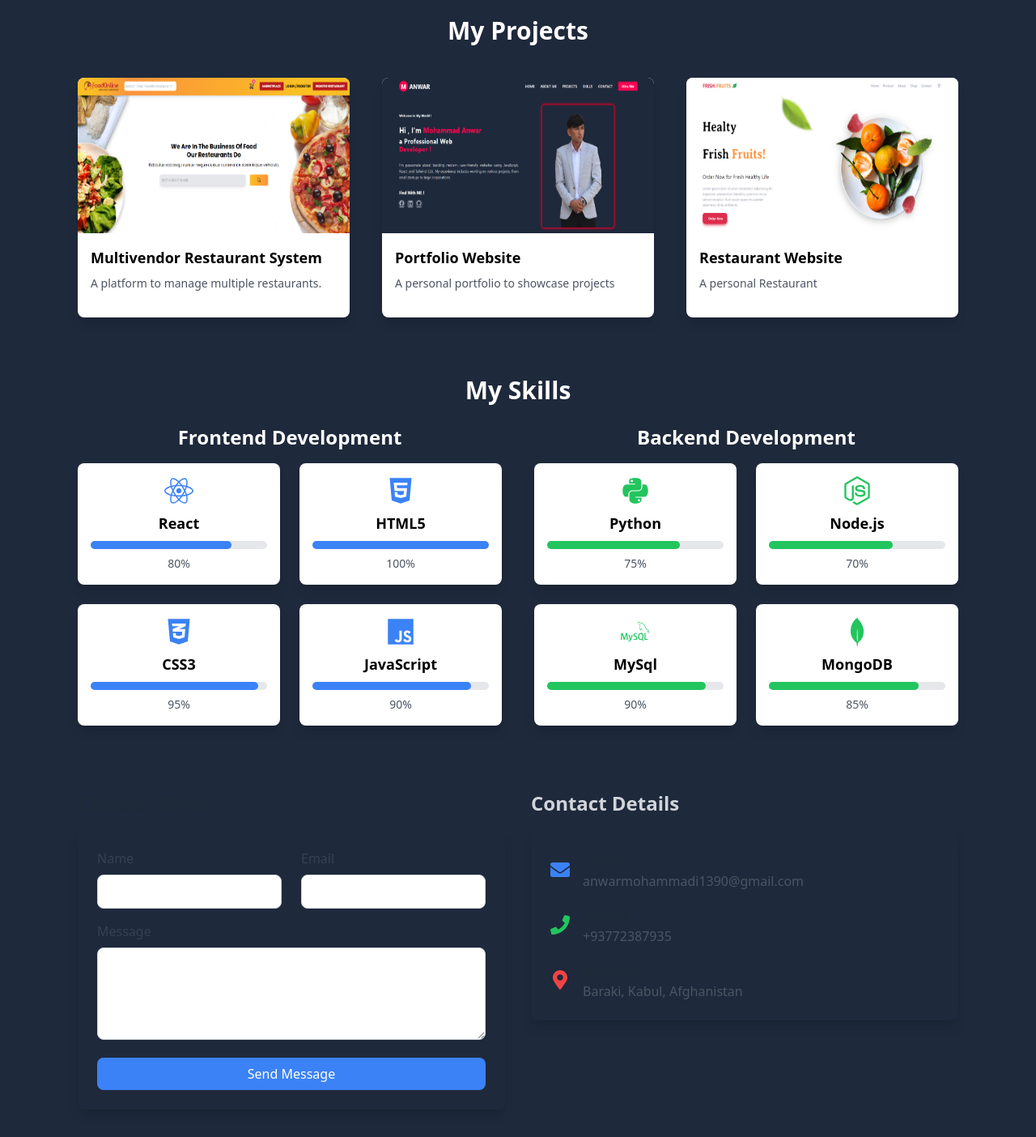
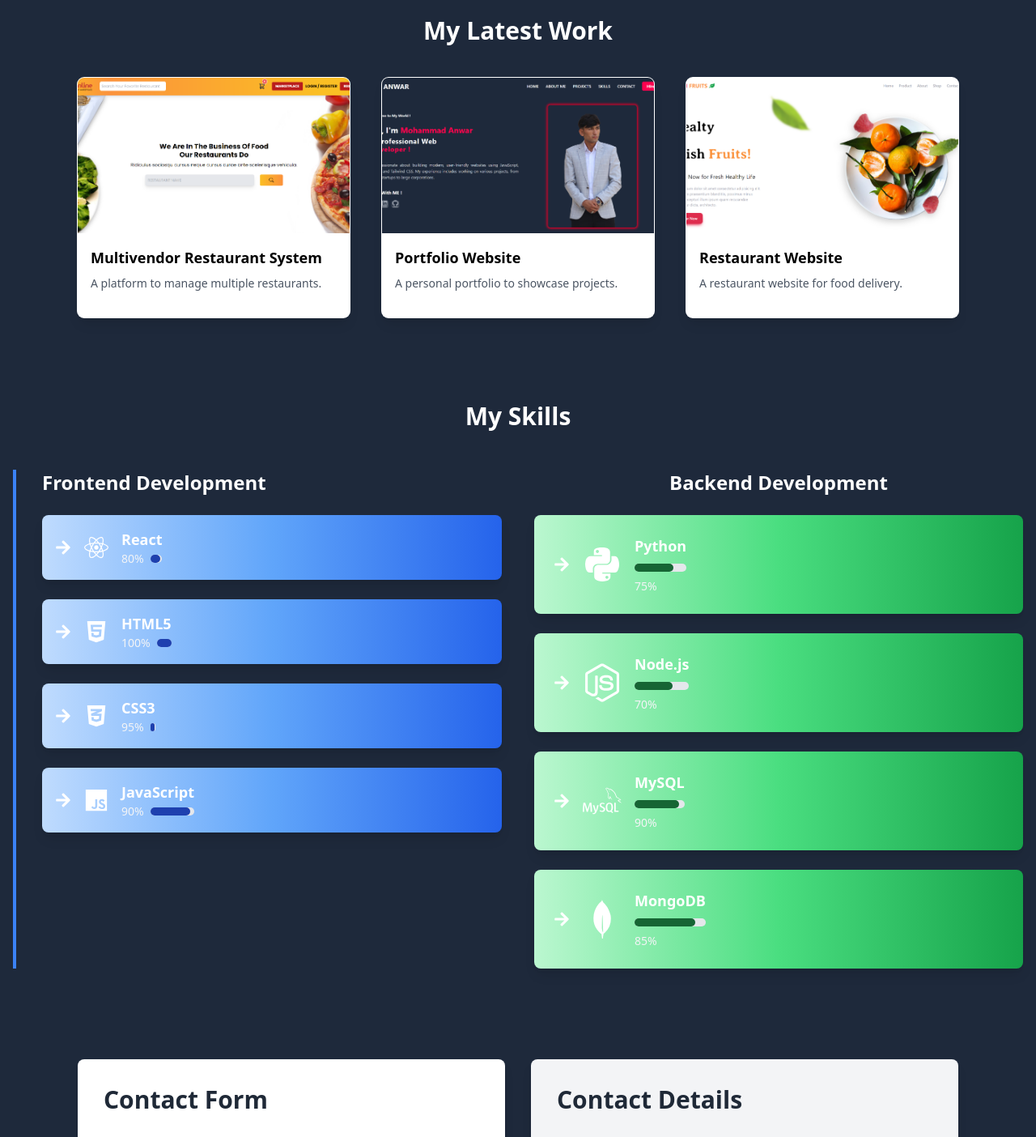
Before and after one commit to AnwarMohammadi2001/My_Portfolio, a React (Vite) app: page / in a window 1280 px wide. Shown: the part 1330-2734 px from the top of the page at 81% size. Built offline with nearby package versions, Linux system fonts and the light colour scheme; a web font is replaced by a local one.

Commit message:
fixed the some errore

```diff
--- a/src/Components/Contact.jsx
+++ b/src/Components/Contact.jsx
@@ -1,23 +1,33 @@
 import React from "react";
 import { FaEnvelope, FaPhone, FaMapMarkerAlt } from "react-icons/fa";
+import { motion } from "framer-motion";
 
 const Contact = () => {
+  const sectionAnimation = {
+    hidden: { opacity: 0, y: 50 },
+    visible: { opacity: 1, y: 0 },
+  };
+
+  const iconStyle = "text-2xl mr-4";
+  const infoStyle = "text-lg font-semibold text-gray-800";
+  const textStyle = "text-gray-600";
+
   return (
-    <div id="contact" className=" mx-auto px-4 py-12">
-      <div className="container">
+    <div id="contact" className="container mx-auto px-4 py-12">
+      <motion.div
+        className="container grid grid-cols-1 lg:grid-cols-2 gap-8"
+        initial="hidden"
+        animate="visible"
+        variants={sectionAnimation}
+        transition={{ duration: 0.8, ease: "easeInOut" }}
+      >
         {/* Contact Form Section */}
-        <div className="flex flex-col lg:flex-row gap-8">
-          {/* Contact Form */}
-          <div className="flex-1">
-            <h2 className="text-2xl font-semibold mb-4 text-gray-800">
+        <div className="bg-white rounded-lg shadow-lg p-8">
+          <h2 className="text-3xl font-semibold mb-6 text-gray-800">
             Contact Form
           </h2>
-            <form
-              action="#"
-              method="POST"
-              className="p-6 rounded-lg shadow-lg"
-            >
-              <div className="grid grid-cols-1 md:grid-cols-2 gap-6 mb-4">
+          <form action="#" method="POST" className="space-y-6">
+            <div className="grid grid-cols-1 md:grid-cols-2 gap-6">
               <div>
                 <label htmlFor="name" className="block text-gray-700 mb-2">
                   Name
@@ -43,7 +53,7 @@ const Contact = () => {
                 />
               </div>
             </div>
-              <div className="mb-4">
+            <div>
               <label htmlFor="message" className="block text-gray-700 mb-2">
                 Message
               </label>
@@ -64,39 +74,53 @@ const Contact = () => {
           </form>
         </div>
 
-          {/* Contact Information */}
-          <div className="flex-1">
-            <h2 className="text-2xl font-semibold mb-4 text-gray-300">
+        {/* Contact Information Section */}
+        <div className="bg-gray-100 rounded-lg shadow-lg p-8">
+          <h2 className="text-3xl font-semibold mb-6 text-gray-800">
             Contact Details
           </h2>
-            <div className="p-6 rounded-lg shadow-lg">
-              <div className="flex items-center mb-4">
-                <FaEnvelope className="text-blue-500 text-2xl mr-4" />
+          <div className="space-y-6">
+            <motion.div
+              className="flex items-center"
+              initial={{ opacity: 0, x: -30 }}
+              animate={{ opacity: 1, x: 0 }}
+              transition={{ duration: 0.6, ease: "easeInOut" }}
+            >
+              <FaEnvelope className={`text-blue-500 ${iconStyle}`} />
               <div>
-                  <h3 className="text-lg font-semibold text-gray-800">Email</h3>
-                  <p className="text-gray-600">anwarmohammadi1390@gmail.com</p>
+                <h3 className={infoStyle}>Email</h3>
+                <p className={textStyle}>anwarmohammadi1390@gmail.com</p>
+              </div>
+            </motion.div>
+
+            <motion.div
+              className="flex items-center"
+              initial={{ opacity: 0, x: -30 }}
+              animate={{ opacity: 1, x: 0 }}
+              transition={{ duration: 0.6, ease: "easeInOut", delay: 0.2 }}
+            >
+              <FaPhone className={`text-green-500 ${iconStyle}`} />
+              <div>
+                <h3 className={infoStyle}>Phone</h3>
+                <p className={textStyle}>+93772387935</p>
+              </div>
+            </motion.div>
+
+            <motion.div
+              className="flex items-center"
+              initial={{ opacity: 0, x: -30 }}
+              animate={{ opacity: 1, x: 0 }}
+              transition={{ duration: 0.6, ease: "easeInOut", delay: 0.4 }}
+            >
+              <FaMapMarkerAlt className={`text-red-500 ${iconStyle}`} />
+              <div>
+                <h3 className={infoStyle}>Address</h3>
+                <p className={textStyle}>Baraki, Kabul, Afghanistan</p>
+              </div>
+            </motion.div>
           </div>
         </div>
-              <div className="flex items-center mb-4">
-                <FaPhone className="text-green-500 text-2xl mr-4" />
-                <div>
-                  <h3 className="text-lg font-semibold text-gray-800">Phone</h3>
-                  <p className="text-gray-600">+93772387935</p>
-                </div>
-              </div>
-              <div className="flex items-center">
-                <FaMapMarkerAlt className="text-red-500 text-2xl mr-4" />
-                <div>
-                  <h3 className="text-lg font-semibold text-gray-800">
-                    Address
-                  </h3>
-                  <p className="text-gray-600">Baraki, Kabul, Afghanistan</p>
-                </div>
-              </div>
-            </div>
-          </div>
-        </div>
-      </div>
+      </motion.div>
     </div>
   );
 };
--- a/src/Components/Projects/Project.jsx
+++ b/src/Components/Projects/Project.jsx
@@ -1,65 +1,78 @@
 import React from "react";
-import { Link } from "react-router-dom";
+import { FaCode, FaInfoCircle } from "react-icons/fa"; // Import icons
 import multivenore from "../../assets/images/mutlivendore.png";
 import portfolio from "../../assets/images/portfolio.png";
 import restaurant from "../../assets/images/restaurant.png";
-
-// Array of card data (outside the component)
+import { BiShow } from "react-icons/bi";
+// Array of card data
 const projects = [
   {
     id: 1,
     name: "Multivendor Restaurant System",
-    image: multivenore, // Replace with your image URLs
+    image: multivenore,
     description: "A platform to manage multiple restaurants.",
-    github: "https://github.com/your-repo-2",
+    github: "https://github.com/your-repo-multivendor",
+    details: "/multivendor-details", // Add path for more details page
   },
   {
     id: 2,
     name: "Portfolio Website",
     image: portfolio,
-    description: "A personal portfolio to showcase projects",
-    github: "https://github.com/your-repo-2",
+    description: "A personal portfolio to showcase projects.",
+    github: "https://github.com/your-repo-portfolio",
+    details: "/portfolio-details",
   },
   {
     id: 3,
     name: "Restaurant Website",
     image: restaurant,
-    description: "  A personal Restaurant",
-    github: "https://github.com/your-repo-2",
+    description: "A restaurant website for food delivery.",
+    github: "https://github.com/your-repo-restaurant",
+    details: "/restaurant-details",
   },
-
-  // Add more projects as needed
 ];
 
 const Projects = () => {
   return (
-    <div id="projects" className=" mx-auto px-4 py-10">
+    <div id="projects" className="mx-auto px-4 py-10">
       <div className="flex justify-center">
-        <h1 className="text-white font-bold text-3xl pb-10">My Projects</h1>
+        <h1 className="text-white font-bold text-3xl pb-10">My Latest Work</h1>
       </div>
       {/* Grid layout for cards */}
-      <div className=" container grid grid-cols-1 sm:grid-cols-2 lg:grid-cols-3 gap-10">
+      <div className="container grid grid-cols-1 sm:grid-cols-2 lg:grid-cols-3 gap-10">
         {projects.map((project) => (
           <div
             key={project.id}
-            className="bg-white rounded-lg shadow-lg overflow-hidden group relative"
+            className="bg-white rounded-lg shadow-lg ring-1 ring-white overflow-hidden group relative"
           >
             {/* Image with hover effect */}
             <img
               src={project.image}
               alt={project.name}
-              className="w-full h-48 object-content transition-opacity duration-300 group-hover:opacity-30"
+              className="w-full h-48 object-cover transition-opacity duration-300 group-hover:opacity-40"
             />
             {/* Button appears on hover */}
-            <div className="absolute inset-0 flex items-center justify-center opacity-0 group-hover:opacity-100 transition-opacity duration-300">
+            <div className="absolute inset-0 flex items-center justify-center opacity-0 group-hover:opacity-100 transition-opacity duration-300 bg-black bg-opacity-50">
+              <div className="space-x-4 flex">
+                {/* See the Code Button */}
                 <a
                   href={project.github}
                   target="_blank"
                   rel="noopener noreferrer"
-                className="bg-blue-500 text-white py-2 px-4 rounded hover:bg-blue-600"
+                  className="bg-transparent text-white border-2  p-3 rounded-full hover:bg-gray-100 hover:text-black flex items-center space-x-2"
                 >
-                See on GitHub
+                  <FaCode size={28} />
+
                 </a>
+                {/* More Details Button */}
+                <a
+                  href={project.details}
+                   className="bg-transparent text-white border-2  p-3 rounded-full hover:bg-gray-100 hover:text-black flex items-center space-x-2"
+                >
+                  <BiShow size={28} />
+
+                </a>
+              </div>
             </div>
             <div className="p-4">
               <h3 className="text-lg font-semibold mb-2">{project.name}</h3>
--- a/src/Components/Skills.jsx
+++ b/src/Components/Skills.jsx
@@ -8,8 +8,8 @@ import {
   FaPython,
   FaNodeJs,
 } from "react-icons/fa";
-import { SiMysql } from "react-icons/si";
-import { SiMongodb } from "react-icons/si";
+import { SiMysql, SiMongodb } from "react-icons/si";
+import { FaArrowRight } from "react-icons/fa"; // Import the arrow icon
 
 const Skills = () => {
   const frontendSkills = [
@@ -20,92 +20,89 @@ const Skills = () => {
   ];
 
   const backendSkills = [
-    {
-      name: "Python",
-      icon: <FaPython />,
-
-      percentage: 75,
-    },
-    {
-      name: "Node.js",
-      icon: <FaNodeJs />,
-
-      percentage: 70,
-    },
-    {
-      name: "MySql",
-      icon: <SiMysql />,
-
-      percentage: 90,
-    },
-    {
-      name: "MongoDB",
-      icon: <SiMongodb />,
-
-      percentage: 85,
-    },
+    { name: "Python", icon: <FaPython />, percentage: 75 },
+    { name: "Node.js", icon: <FaNodeJs />, percentage: 70 },
+    { name: "MySQL", icon: <SiMysql />, percentage: 90 },
+    { name: "MongoDB", icon: <SiMongodb />, percentage: 85 },
   ];
 
+  const skillAnimation = {
+    hidden: { opacity: 0, y: 50 },
+    visible: { opacity: 1, y: 0 },
+  };
+
   return (
-    <div id="skills" className="container mx-auto px-4 py-8">
-      <h2 className="text-3xl font-bold mb-6 text-white text-center">
+    <div id="skills" className="container mx-auto px-4 py-16">
+      <h2 className="text-3xl font-bold mb-12 text-white text-center">
         My Skills
       </h2>
 
       {/* Two-column layout: Frontend and Backend */}
-      <div className="container grid grid-cols-1 lg:grid-cols-2 gap-10">
+      <div className="grid grid-cols-1 lg:grid-cols-2 gap-10">
         {/* Frontend Skills */}
+        <div className="relative border-l-4 border-blue-500 pl-8">
+          <h3 className="text-2xl font-semibold mb-6 text-white">Frontend Development</h3>
+          <div className="flex flex-col gap-6">
+            {frontendSkills.map((skill, index) => (
+              <motion.div
+                key={index}
+                className="flex items-center space-x-4 bg-gradient-to-r from-blue-200 via-blue-400 to-blue-600 rounded-lg shadow-lg p-4 hover:bg-gradient-to-r hover:from-blue-300 hover:via-blue-500 hover:to-blue-700 transition-transform transform hover:scale-105 hover:shadow-2xl duration-300 ease-in-out"
+                variants={skillAnimation}
+                initial="hidden"
+                animate="visible"
+                transition={{ duration: 0.6, delay: index * 0.1 }}
+              >
+                <FaArrowRight className="text-white text-xl" />
+                <div className="flex items-center space-x-4">
+                  <div className="text-3xl text-white">{skill.icon}</div>
                   <div>
-          <h3 className="text-2xl font-semibold mb-4 text-white text-center">
-            Frontend Development
-          </h3>
-          <div className="grid grid-cols-1 sm:grid-cols-2 gap-6">
-            {frontendSkills.map((skill, index) => (
+                    <h4 className="text-lg font-semibold text-white">{skill.name}</h4>
+                    <div className="flex items-center space-x-2">
+                      <p className="text-sm text-gray-100">{skill.percentage}%</p>
+                      <div className="w-full bg-gray-200 rounded-full h-2.5">
                         <div
-                key={index}
-                className="flex flex-col items-center justify-center bg-white rounded-lg shadow-lg p-4 hover:bg-gray-100 transition transform hover:scale-105 hover:shadow-2xl duration-300 ease-in-out"
-              >
-                <div className="text-4xl text-blue-500 mb-2">{skill.icon}</div>
-                <h4 className="text-lg font-semibold">{skill.name}</h4>
-                <p className="text-sm text-gray-600 mb-2">{skill.level}</p>
-
-                {/* Skill level bar */}
-                <div className="w-full bg-gray-200 rounded-full h-2.5 mb-2">
-                  <div
-                    className="bg-blue-500 h-2.5 rounded-full"
+                          className="bg-blue-800 h-2.5 rounded-full"
                           style={{ width: `${skill.percentage}%` }}
                         ></div>
                       </div>
-                <p className="text-sm text-gray-600">{skill.percentage}%</p>
                     </div>
+                  </div>
+                </div>
+              </motion.div>
             ))}
           </div>
         </div>
 
         {/* Backend Skills */}
         <div>
-          <h3 className="text-2xl font-semibold mb-4 text-white text-center">
+          <h3 className="text-2xl font-semibold mb-6 text-white text-center">
             Backend Development
           </h3>
-          <div className="grid grid-cols-1 sm:grid-cols-2 gap-6">
+          <div className="flex flex-col gap-6">
             {backendSkills.map((skill, index) => (
-              <div
+              <motion.div
                 key={index}
-                className="flex flex-col items-center justify-center bg-white rounded-lg shadow-lg p-4 hover:bg-gray-100 transition transform hover:scale-105 hover:shadow-2xl duration-300 ease-in-out"
+                className="flex items-center space-x-4 bg-gradient-to-r from-green-200 via-green-400 to-green-600 rounded-lg shadow-lg p-6 hover:bg-gradient-to-r hover:from-green-300 hover:via-green-500 hover:to-green-700 transition-transform transform hover:scale-105 hover:shadow-2xl duration-300 ease-in-out"
+                variants={skillAnimation}
+                initial="hidden"
+                animate="visible"
+                transition={{ duration: 0.6, delay: index * 0.1 }}
               >
-                <div className="text-4xl text-green-500 mb-2">{skill.icon}</div>
-                <h4 className="text-lg font-semibold">{skill.name}</h4>
-                <p className="text-sm text-gray-600 mb-2">{skill.level}</p>
-
-                {/* Skill level bar */}
+                <FaArrowRight className="text-white text-xl" />
+                <div className="flex items-center space-x-4">
+                  <div className="text-5xl text-white">{skill.icon}</div>
+                  <div>
+                    <h4 className="text-lg font-semibold text-white mb-2">{skill.name}</h4>
                     <div className="w-full bg-gray-200 rounded-full h-2.5 mb-2">
                       <div
-                    className="bg-green-500 h-2.5 rounded-full"
+                        className="bg-green-800 h-2.5 rounded-full"
                         style={{ width: `${skill.percentage}%` }}
                       ></div>
                     </div>
-                <p className="text-sm text-gray-600">{skill.percentage}%</p>
+                    <p className="text-sm text-gray-100">{skill.percentage}%</p>
                   </div>
+                </div>
+              </motion.div>
             ))}
           </div>
         </div>
```
Also changed, not shown: src/Components/About_Me/AboutMe.jsx (+53 -15 lines). Lines whose indentation alone changed are shown as unchanged.
